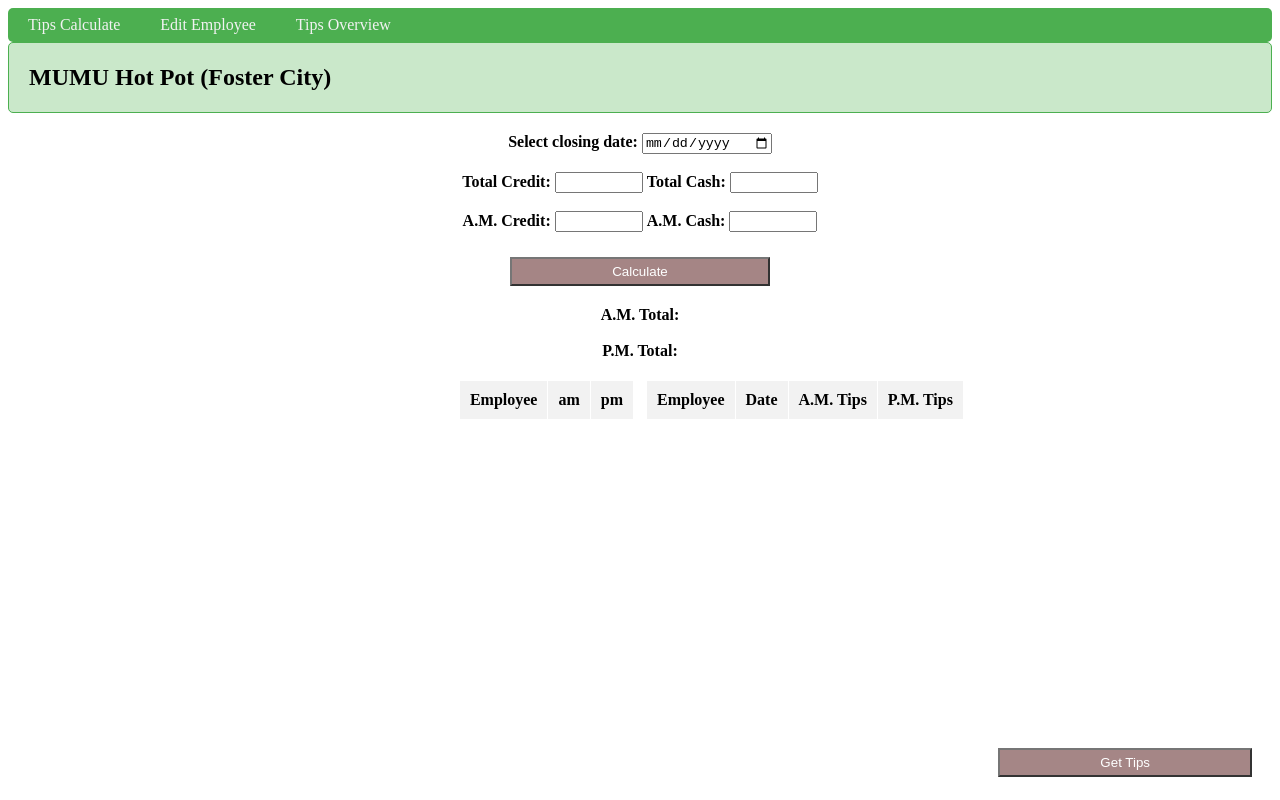
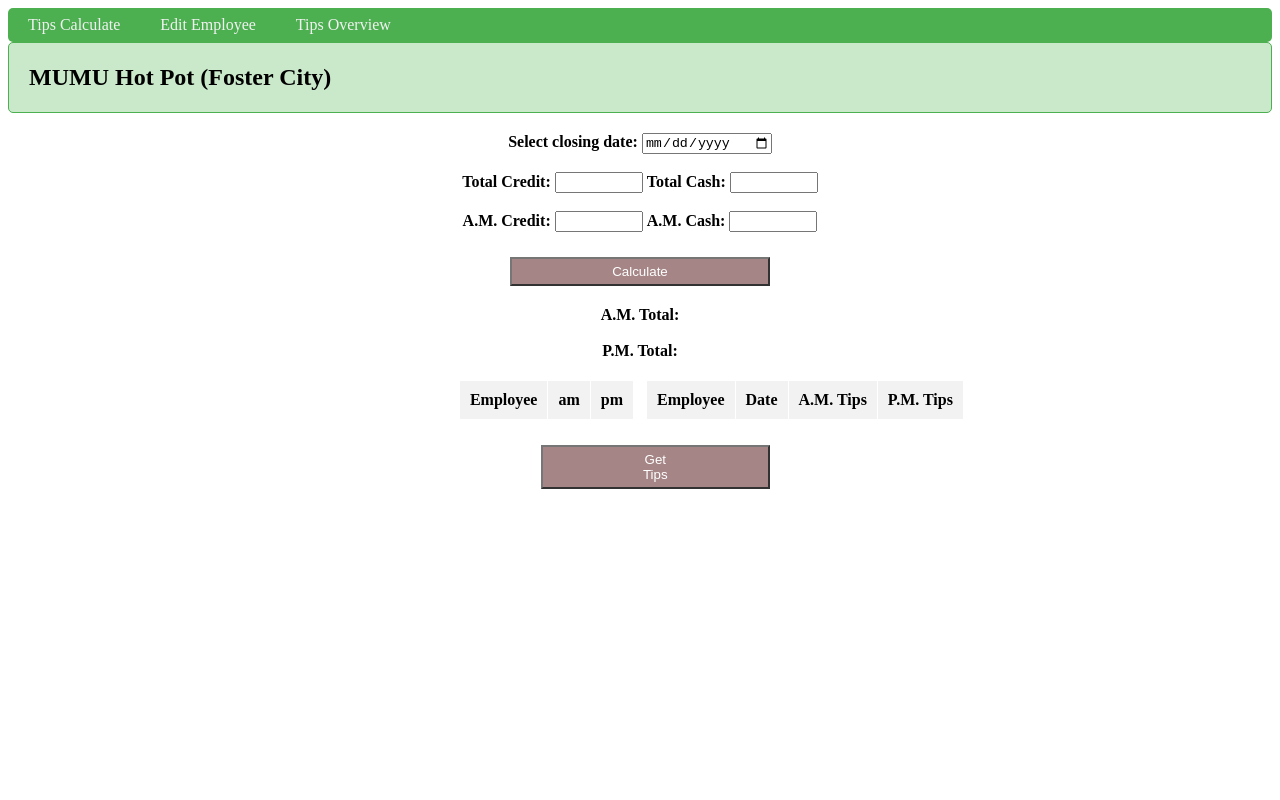
Before and after one commit to hoyin0929/tips_calculation_app, a website: page client/index.html in a window 1280 px wide. Drawn offline with Linux system fonts and the light colour scheme; no server answers.

Commit message:
reposition get tips button

```diff
--- a/client/index.html
+++ b/client/index.html
@@ -45,7 +45,12 @@
         </thead>
         <tbody></tbody>
      </table>
+     <section>
+        <button class=tip-button id="btn">Get Tips</button>
+     </section>
     </div>
+
+
     <div class="column">
      <table id="tipTable" class="display" cellspacing="0" style="margin-inline-start: 1px;">
         <thead>
@@ -62,7 +67,6 @@
      </table>
     </div>
 </div>
-     </br><button class=tip-button id="btn">Get Tips</button>
 
     <script src="script.js"></script>
 </body>
--- a/client/style.css
+++ b/client/style.css
@@ -13,6 +13,12 @@
     background-color: #f77b72;
     border: none;
     color: white;
+}
+
+section .tip-button {
+  margin-left: 85%;
+  margin-top: 25px;
+  padding: 5px 100px;
 }
 
 .edit-row-btn {
@@ -103,9 +109,7 @@
     color: white;
     padding: 5px 100px;
     cursor: pointer;
-    position: fixed;
-    bottom: 23px;
-    right: 28px;
+    display:flex;
     opacity: 0.8;
   }
   .output {
```
